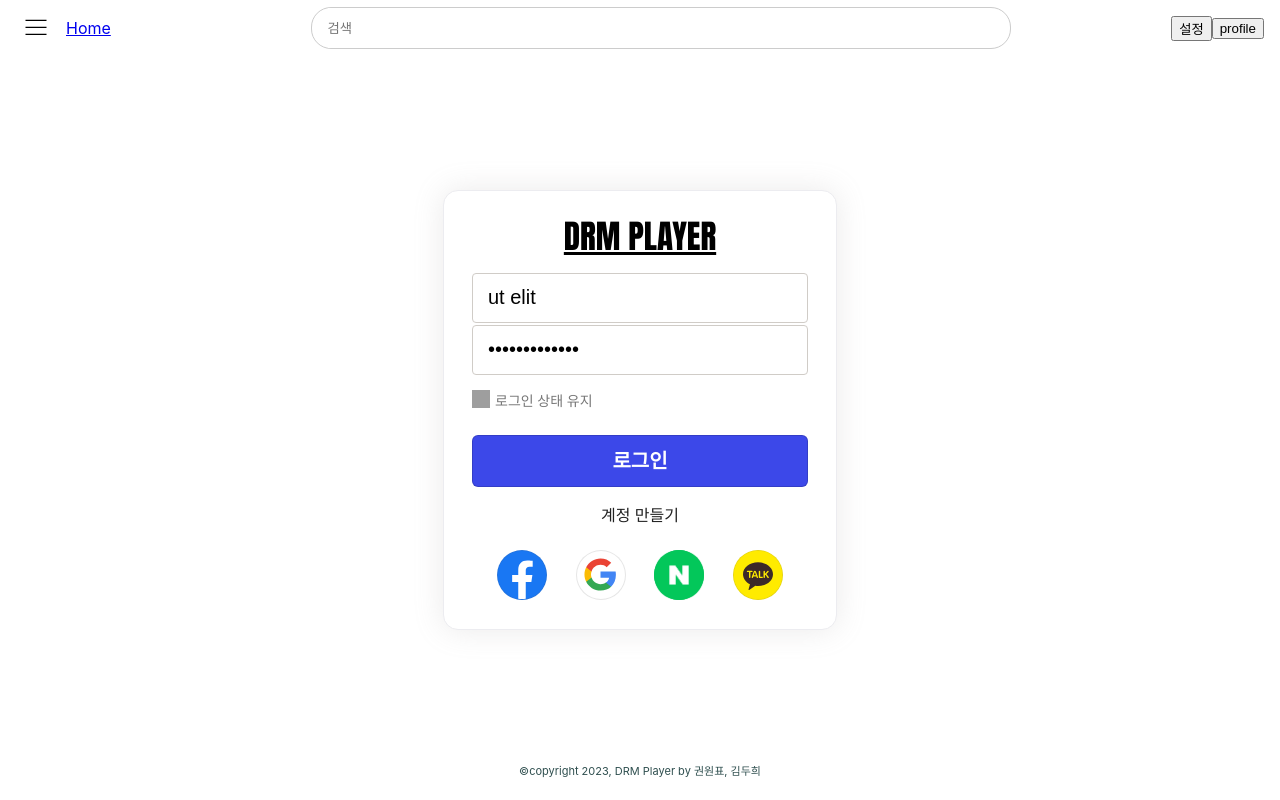
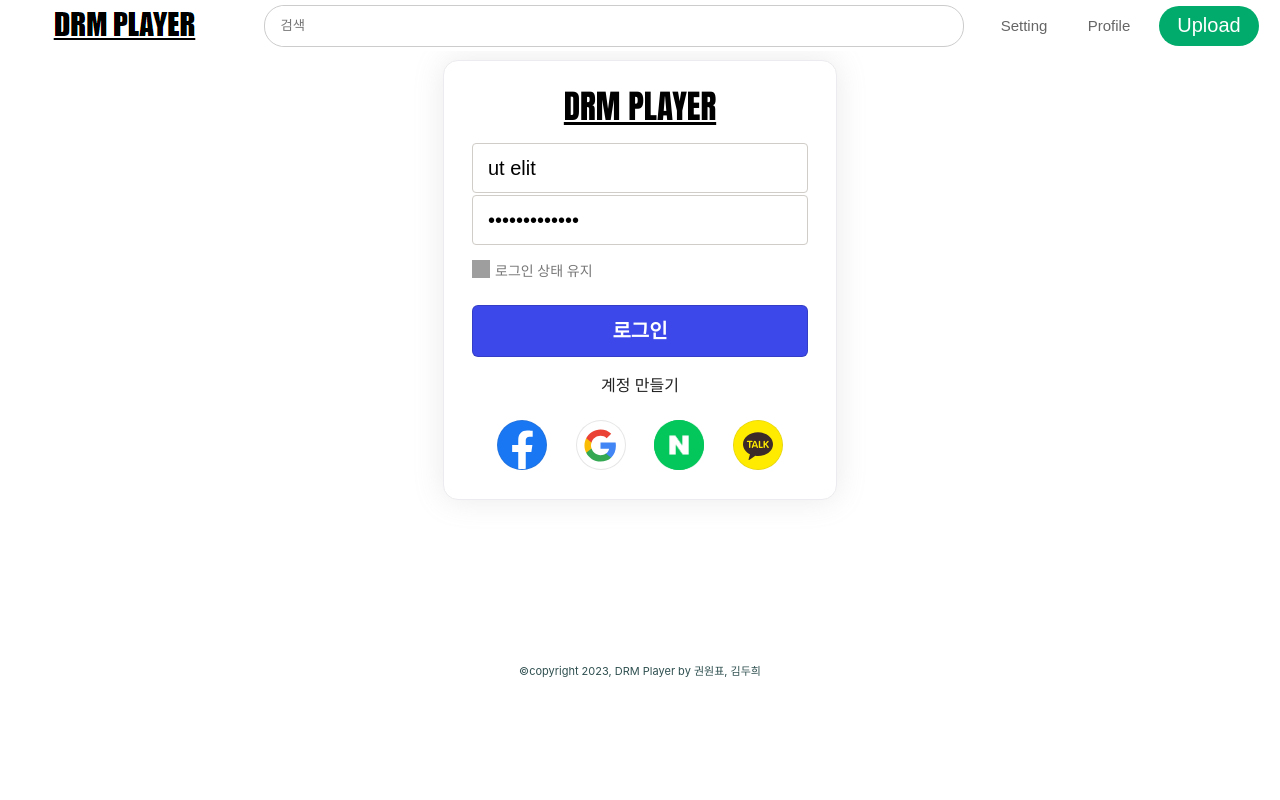
Before and after one commit to KwonWonpyo/DRM_video_Player, a React (Create React App) app: page / in a window 1280 px wide. Built offline with nearby package versions, Linux system fonts and the light colour scheme; grey boxes are pictures that could not be loaded.

Commit message:
코드 포맷팅 및 홈 화면 수정 - 홈 화면 이쁘게 수정 - 코드 formatting 적용

```diff
--- a/src/components/App.jsx
+++ b/src/components/App.jsx
@@ -18,7 +18,7 @@
     }
 
     console.log('onstorage called');
-  }
+  };
 
   useEffect(() => {
     if (sessionStorage.getItem('drm_cur_user') || localStorage.getItem('drm_cur_user')) {
--- a/src/components/Header.jsx
+++ b/src/components/Header.jsx
@@ -5,7 +5,7 @@
   return (
     <header className="app_header">
       <div id="start">
-        <button type="button" id="menu">
+        {/* <button type="button" id="menu">
           <menu-icon id="guide-icon" icon="yt-icons:menu">
             <svg
               viewBox="0 0 24 24"
@@ -18,8 +18,10 @@
               </g>
             </svg>
           </menu-icon>
-        </button>
-        <a href="/">Home</a>
+        </button> */}
+        <a href="/" id="home_btn">
+          <img src="/DRM_PLAYER_LOGO.png" alt="DRM PLAYER" />
+        </a>
       </div>
       <div id="center">
         <form id="search_form">
@@ -29,8 +31,15 @@
         </form>
       </div>
       <div id="end">
-        <button type="button">설정</button>
-        <button type="button">profile</button>
+        <button className="btn_right_menu" type="button">
+          Setting
+        </button>
+        <button className="btn_right_menu" type="button">
+          Profile
+        </button>
+        <button id="btn_upload" type="button">
+          Upload
+        </button>
       </div>
     </header>
   );
--- a/src/components/Thumbnail.jsx
+++ b/src/components/Thumbnail.jsx
@@ -11,7 +11,7 @@
       <span>{title}</span>
       <span>{uploadedDate}</span>
       <span>{uploader}</span>
-      <span>{videoId}</span>
+      {/* <span>{videoId}</span> */}
     </a>
   );
 }
--- a/src/routes/Home.jsx
+++ b/src/routes/Home.jsx
@@ -13,7 +13,19 @@
     async function loadThumbnails() {
       // You can await here
       const vidoeList = await listVideos();
-      const { content, pageable, totalPages, totalElements, last, number, sort, size, numberOfElements, first, empty } = vidoeList;
+      const {
+        content,
+        pageable,
+        totalPages,
+        totalElements,
+        last,
+        number,
+        sort,
+        size,
+        numberOfElements,
+        first,
+        empty,
+      } = vidoeList;
       const thumbnailssss = content.map(info => <Thumbnail key={info.videoId} info={info} />);
       setThumbnails(thumbnailssss);
       // ...
@@ -28,10 +40,28 @@
 
   return (
     <div className="home_background">
-      <div className="video_list">
-        <div className="video_list_title">업로드된 동영상</div>
-        {load ? thumbnails : '불러오는 중입니다.'}
+      <div id="banner">
+        <h1>Banner</h1>
       </div>
+      <div className="video_list_title">업로드된 동영상</div>
+      <div className="tag_container">
+        <div className="tag">
+          <span>Education</span>
+        </div>
+        <div className="tag">
+          <span>Movie</span>
+        </div>
+        <div className="tag">
+          <span>Animation</span>
+        </div>
+        <div className="tag">
+          <span>Life</span>
+        </div>
+        <div className="tag">
+          <span>Landscape</span>
+        </div>
+      </div>
+      <div className="video_list">{load ? thumbnails : '불러오는 중입니다.'}</div>
     </div>
   );
 }
--- a/src/serverAPI.js
+++ b/src/serverAPI.js
@@ -1,5 +1,4 @@
 const baseURL = 'http://kdoit.tplinkdns.com:1106';
-
 
 /**
  * ClearKey DRM media server API List
@@ -31,20 +30,20 @@
     mode: 'cors',
     headers: {
       'Content-Type': 'application/json',
-      'Accept': '*/*',
+      Accept: '*/*',
     },
     body: JSON.stringify({
       password,
       username,
     }),
   });
-  if(!(response.status === 200 || response.status === 201)) {
+  if (!(response.status === 200 || response.status === 201)) {
     console.error('Error', response.status, response.statusText);
     throw new Error('로그인에 실패했습니다.');
   }
   const result = await response.json();
   return result;
-};
+}
 
 /**
  * Creates a new user account associated with the specified username, password, and nickname.
@@ -58,11 +57,11 @@
   if (authority) {
     authorityDtoSet.push({
       authorityName: authority,
-    })
+    });
   } else {
     authorityDtoSet.push({
       authorityName: 'ROLE_USER',
-    })
+    });
   }
 
   const response = await fetch(`${baseURL}/users/signup`, {
@@ -70,7 +69,7 @@
     mode: 'cors',
     headers: {
       'Content-Type': 'application/json',
-      'Accept': '*/*',
+      Accept: '*/*',
     },
     body: JSON.stringify({
       authorityDtoSet,
@@ -79,26 +78,26 @@
       username,
     }),
   });
-  if(response.status !== 200) {
+  if (response.status !== 200) {
     console.error('Error', response.status, response.statusText);
     throw new Error('회원가입에 실패했습니다.');
   }
   const result = await response.json();
   return result;
-};
+}
 
 export async function listVideos(keyword = '', page = 0, uploaderId = '') {
   const response = await fetch(`${baseURL}/videos/`, {
     method: 'GET',
     mode: 'cors',
     headers: {
-      'Accept': '*/*',
+      Accept: '*/*',
     },
   });
-  if(response.status !== 200) {
+  if (response.status !== 200) {
     console.error('Error', response.status, response.statusText);
     throw new Error('영상 목록을 불러올 수 없습니다.');
   }
   const result = await response.json();
   return result;
-};
+}
--- a/src/styles/app.css
+++ b/src/styles/app.css
@@ -5,7 +5,6 @@
   align-items: center;
   box-sizing: border-box;
   padding: 0;
-  height: 100vh;
   min-height: 700px;
   background-color: white;
 }
@@ -13,7 +12,7 @@
 .page_container {
   width: auto;
   height: auto;
-  margin: auto;
+  margin: 60px 0 0 0;
 }
 
 .app_footer {
--- a/src/styles/auth.css
+++ b/src/styles/auth.css
@@ -83,7 +83,7 @@
   background-size: 266px 225px;
 }
 
-input:checked+.keep_text::before {
+input:checked + .keep_text::before {
   background-position: -244px -167px;
 }
 
--- a/src/styles/header.css
+++ b/src/styles/header.css
@@ -1,12 +1,15 @@
 .app_header {
   width: 100%;
-  height: 56px;
   box-sizing: border-box;
   padding: 0 16px;
   display: flex;
   flex-direction: row;
   align-items: center;
   justify-content: space-between;
+  position: fixed;
+  top: 0;
+  background-color: white;
+  z-index: 3;
 }
 
 #start,
@@ -16,6 +19,12 @@
   align-items: center;
 }
 
+#home_btn {
+  height: 41px;
+  padding: 5px;
+  margin-left: 25px;
+}
+
 #menu {
   width: 40px;
   height: 40px;
@@ -23,6 +32,7 @@
   border-radius: 20px;
   margin-right: 10px;
   background-color: white;
+  cursor: pointer;
 }
 
 #menu:hover {
@@ -35,6 +45,12 @@
 
 #center {
   width: 60%;
+}
+
+@media screen and (max-width: 700px) {
+  #center {
+    display: none;
+  }
 }
 
 #search_form {
@@ -61,3 +77,43 @@
   width: 85%;
   outline: none;
 }
+
+.btn_right_menu {
+  width: 70px;
+  height: 40px;
+  border-radius: 20px;
+  background-color: white;
+  border: none;
+  margin: 0 5px 0 10px;
+  color: rgb(102, 102, 102);
+  font-size: 15px;
+  font-weight: 500;
+  font-family: 'Arial Narrow Bold', sans-serif;
+  cursor: pointer;
+  transition: background-color 0.2s ease-in 0s;
+}
+
+.btn_right_menu:hover {
+  border: 1px solid #ccc;
+  background-color: rgb(209, 209, 209);
+  color: black;
+}
+
+#btn_upload {
+  width: 100px;
+  height: 40px;
+  border-radius: 20px;
+  background-color: #00ab6b;
+  border: none;
+  margin: 0 5px 0 10px;
+  color: white;
+  font-size: 20px;
+  font-weight: 500;
+  font-family: 'Arial Narrow Bold', sans-serif;
+  cursor: pointer;
+  transition: background-color 0.2s ease-in 0s;
+}
+
+#btn_upload:hover {
+  background-color: #00cc81;
+}
--- a/src/styles/home.css
+++ b/src/styles/home.css
@@ -1,24 +1,87 @@
 .home_background {
   background-color: white;
-  padding-top: 50px;
   padding-bottom: 30px;
 }
 
 .video_list {
-  display: flex;
-  flex-wrap: wrap;
+  display: grid;
+  grid-template-columns: 1fr 1fr 1fr;
+  grid-row-gap: 10px;
   margin: 6px 30px;
-  justify-content: center;
+  justify-items: center;
   position: relative;
 }
 
-.video_list .video_list_title {
-  position: absolute;
+@media screen and (max-width: 1000px) {
+  .video_list {
+    grid-template-columns: 1fr 1fr;
+  }
+}
+
+@media screen and (max-width: 700px) {
+  .video_list {
+    grid-template-columns: 1fr;
+  }
+}
+
+.video_list_title {
   font-family: 'Lucida Sans', 'Lucida Sans Regular', 'Lucida Grande', 'Lucida Sans Unicode', Geneva,
     Verdana, sans-serif;
   font-weight: bold;
-  font-size: 24px;
-  top: -50px;
+  font-size: 32px;
   min-width: 250px;
   text-align: center;
+  padding: 20px;
 }
+
+#banner {
+  width: 100%;
+  height: 30vh;
+  background-image: url(../../public/SpiderMan.jpg);
+  background-repeat: no-repeat;
+  background-size: cover;
+  background-position: center center;
+}
+
+#banner h1 {
+  display: none;
+}
+
+@media screen and (max-width: 1000px) {
+  #banner {
+    height: 30vh;
+  }
+}
+
+@media screen and (max-width: 700px) {
+  #banner {
+    height: 30vh;
+  }
+}
+
+.tag_container {
+  display: flex;
+  flex-direction: row;
+  justify-content: center;
+}
+
+.tag {
+  padding: 5px 20px;
+  border-radius: 21px;
+  background-color: white;
+  border: 1px solid #ccc;
+  margin: 0 5px 0 10px;
+  color: black;
+  font-size: 15px;
+  font-weight: 500;
+  font-family: 'Arial Narrow Bold', sans-serif;
+  cursor: pointer;
+  transition: background-color 0.2s ease-in 0s;
+  text-align: center;
+}
+
+.tag:hover {
+  border: 1px solid #ccc;
+  background-color: rgb(209, 209, 209);
+  color: black;
+}
--- a/src/styles/thumbnail.css
+++ b/src/styles/thumbnail.css
@@ -1,17 +1,41 @@
 .thumbnail {
   display: grid;
   justify-content: center;
-  width: 300px;
-  height: 300px;
+  width: 32vw;
+  height: 100%;
   color: black;
   text-decoration: none;
 }
 
 .thumbnail img {
-  width: 250px;
-  height: 250px;
+  width: 30vw;
+  height: 20vw;
   background-color: rgb(237, 237, 237);
   border-radius: 8px;
   border: 1px solid rgba(255, 255, 255, 0);
   box-shadow: 4px 6px 11px 1px rgb(155 152 148 / 20%);
 }
+
+@media screen and (max-width: 1000px) {
+  .thumbnail {
+    width: 46vw;
+    height: 100%;
+  }
+
+  .thumbnail img {
+    width: 44vw;
+    height: 22vw;
+  }
+}
+
+@media screen and (max-width: 700px) {
+  .thumbnail {
+    width: 92vw;
+    height: 100%;
+  }
+
+  .thumbnail img {
+    width: 90vw;
+    height: 60vw;
+  }
+}
```
Also changed, not shown: src/routes/Auth.jsx (+65 -10 lines), public/DRM_PLAYER_LOGO.PNG (added), 1 other file (tests, documents, lock files or other folders).
